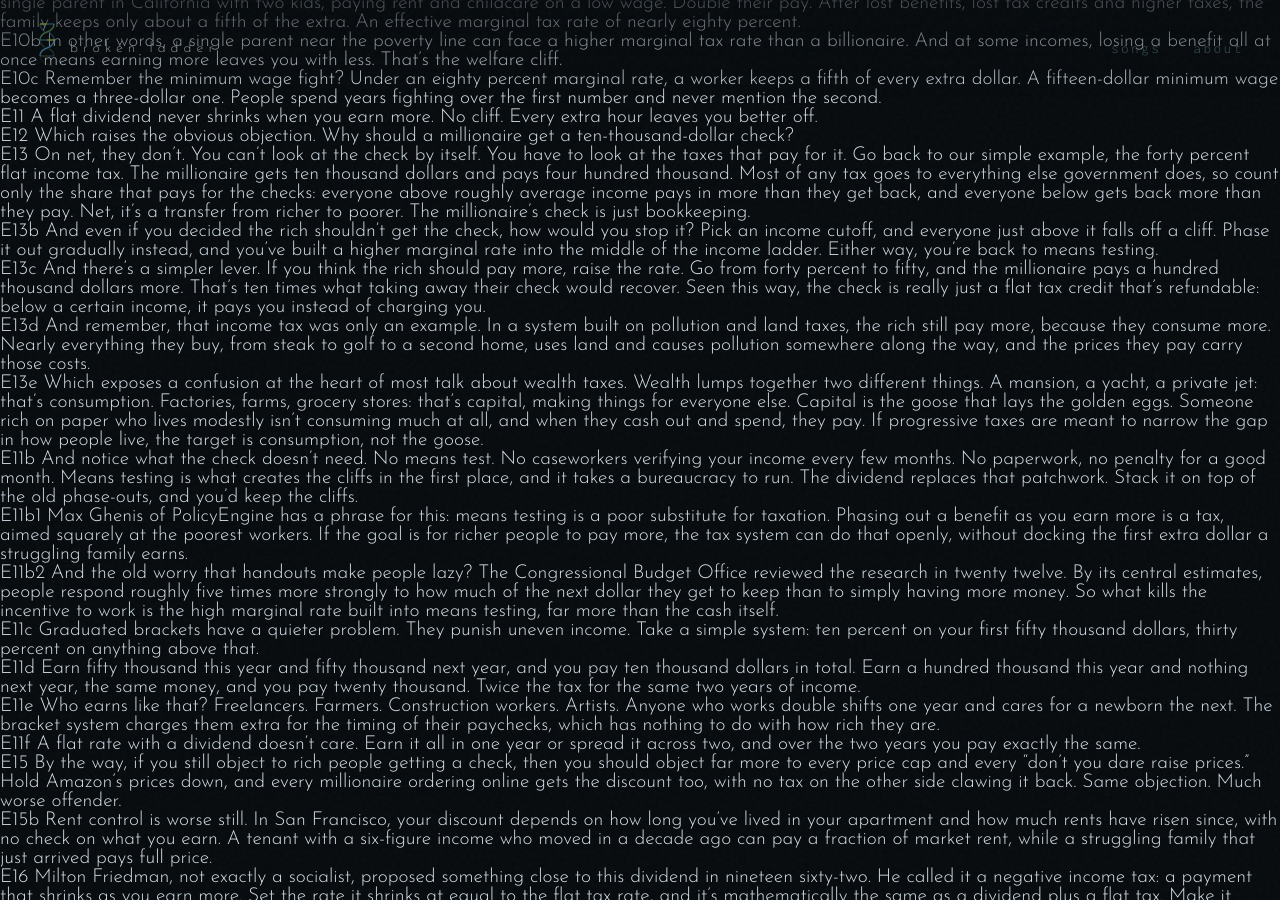
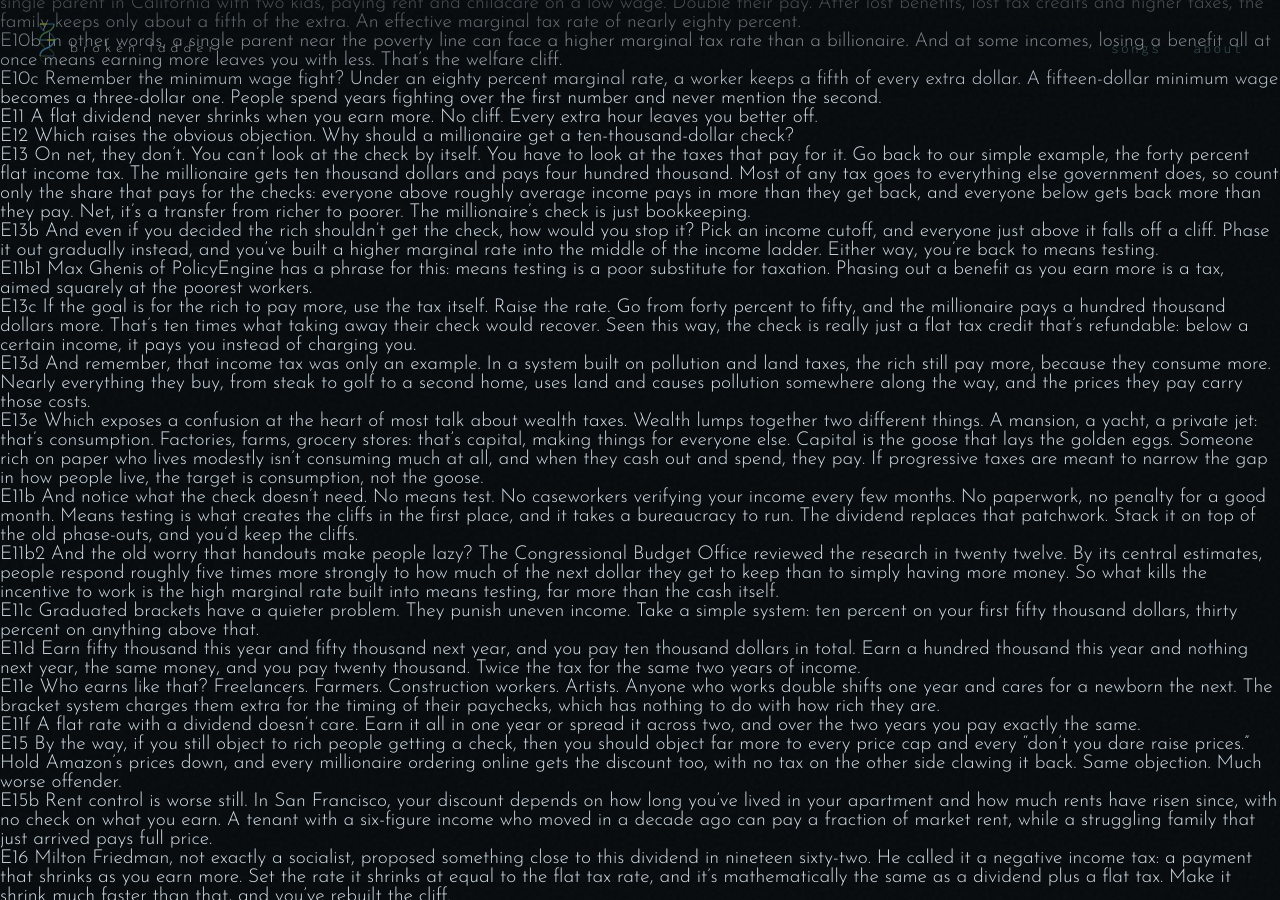
Before and after one commit to ClayShentrup/brokenladder, a Jekyll site: the page built from safety-net-vs-socialism/script.md, in a window 1280 px wide and 900 px high, scrolled down 4842 px. Built offline with Jekyll 4.4.1, drawn with Linux system fonts in a browser that asks for light colours; our own code applies the rules of GitHub Pages for plain Markdown files.

Commit message:
economic illiteracy: Max's line leads into raise-the-rate instead of repeating it
Co-Authored-By: Claude Opus 5.5 <noreply@anthropic.com>
Claude-Session: https://claude.ai/code/session_01BsiGF9St2tiTePmyBZgNDi

```diff
--- a/safety-net-vs-socialism/script.md
+++ b/safety-net-vs-socialism/script.md
@@ -319,15 +319,15 @@ E13 On net, they don't. You can't look at the check by itself. You have to look
 
 E13b And even if you decided the rich shouldn't get the check, how would you stop it? Pick an income cutoff, and everyone just above it falls off a cliff. Phase it out gradually instead, and you've built a higher marginal rate into the middle of the income ladder. Either way, you're back to means testing.
 
-E13c And there's a simpler lever. If you think the rich should pay more, raise the rate. Go from forty percent to fifty, and the millionaire pays a hundred thousand dollars more. That's ten times what taking away their check would recover. Seen this way, the check is really just a flat tax credit that's refundable: below a certain income, it pays you instead of charging you.
+E11b1 Max Ghenis of PolicyEngine has a phrase for this: means testing is a poor substitute for taxation. Phasing out a benefit as you earn more is a tax, aimed squarely at the poorest workers.
+
+E13c If the goal is for the rich to pay more, use the tax itself. Raise the rate. Go from forty percent to fifty, and the millionaire pays a hundred thousand dollars more. That's ten times what taking away their check would recover. Seen this way, the check is really just a flat tax credit that's refundable: below a certain income, it pays you instead of charging you.
 
 E13d And remember, that income tax was only an example. In a system built on pollution and land taxes, the rich still pay more, because they consume more. Nearly everything they buy, from steak to golf to a second home, uses land and causes pollution somewhere along the way, and the prices they pay carry those costs.
 
 E13e Which exposes a confusion at the heart of most talk about wealth taxes. Wealth lumps together two different things. A mansion, a yacht, a private jet: that's consumption. Factories, farms, grocery stores: that's capital, making things for everyone else. Capital is the goose that lays the golden eggs. Someone rich on paper who lives modestly isn't consuming much at all, and when they cash out and spend, they pay. If progressive taxes are meant to narrow the gap in how people live, the target is consumption, not the goose.
 
 E11b And notice what the check doesn't need. No means test. No caseworkers verifying your income every few months. No paperwork, no penalty for a good month. Means testing is what creates the cliffs in the first place, and it takes a bureaucracy to run. The dividend replaces that patchwork. Stack it on top of the old phase-outs, and you'd keep the cliffs.
-
-E11b1 Max Ghenis of PolicyEngine has a phrase for this: means testing is a poor substitute for taxation. Phasing out a benefit as you earn more is a tax, aimed squarely at the poorest workers. If the goal is for richer people to pay more, the tax system can do that openly, without docking the first extra dollar a struggling family earns.
 
 E11b2 And the old worry that handouts make people lazy? The Congressional Budget Office reviewed the research in twenty twelve. By its central estimates, people respond roughly five times more strongly to how much of the next dollar they get to keep than to simply having more money. So what kills the incentive to work is the high marginal rate built into means testing, far more than the cash itself.
 
```
Also changed, not shown: safety-net-vs-socialism/src/_mid.js (+5 -5 lines), safety-net-vs-socialism/src/main.js (+5 -5 lines), safety-net-vs-socialism/src/script.json (+7 -7 lines), safety-net-vs-socialism/narration/manifest.json, safety-net-vs-socialism/narration/raw/manifest.json, 4 other files.
